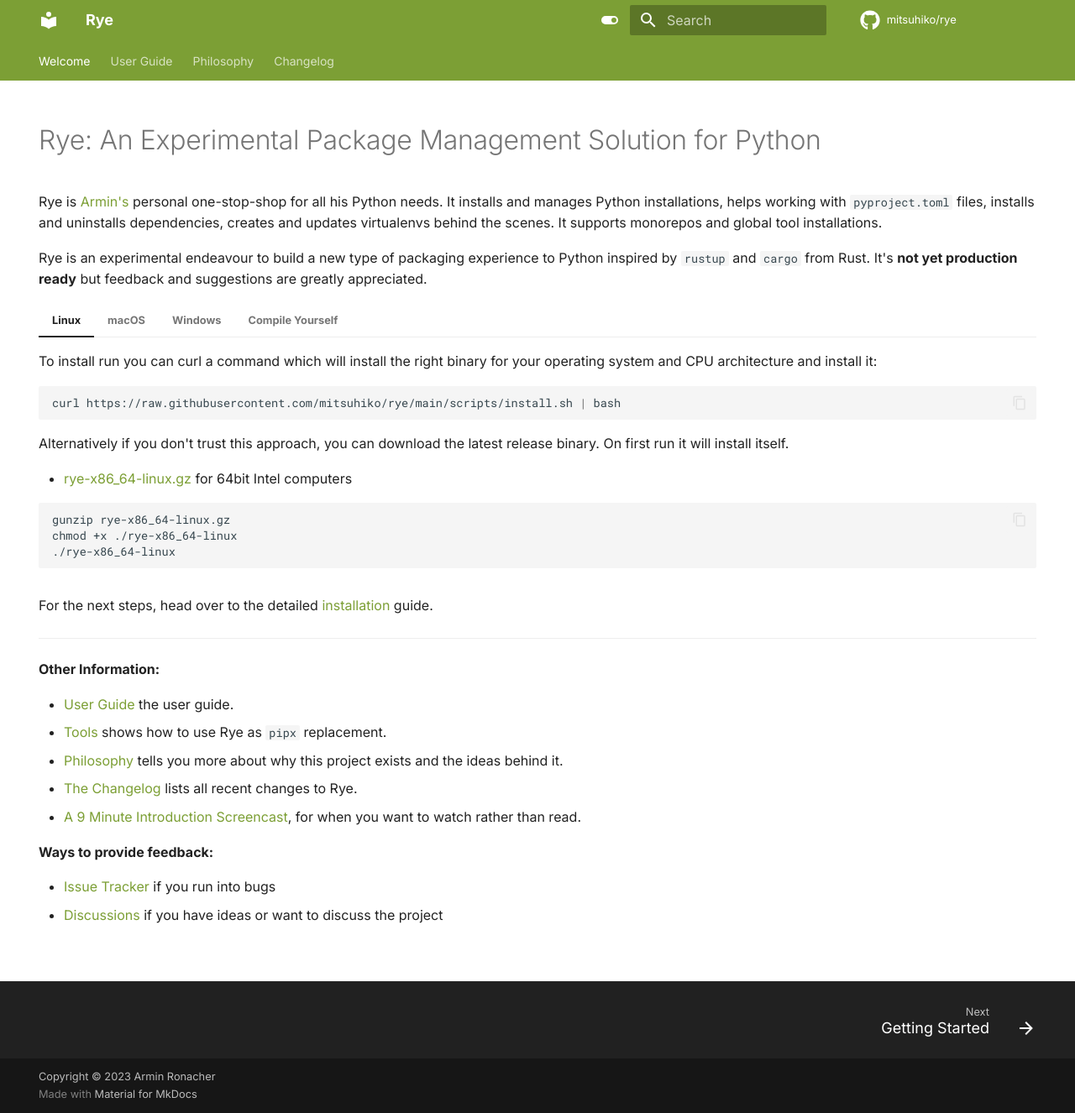
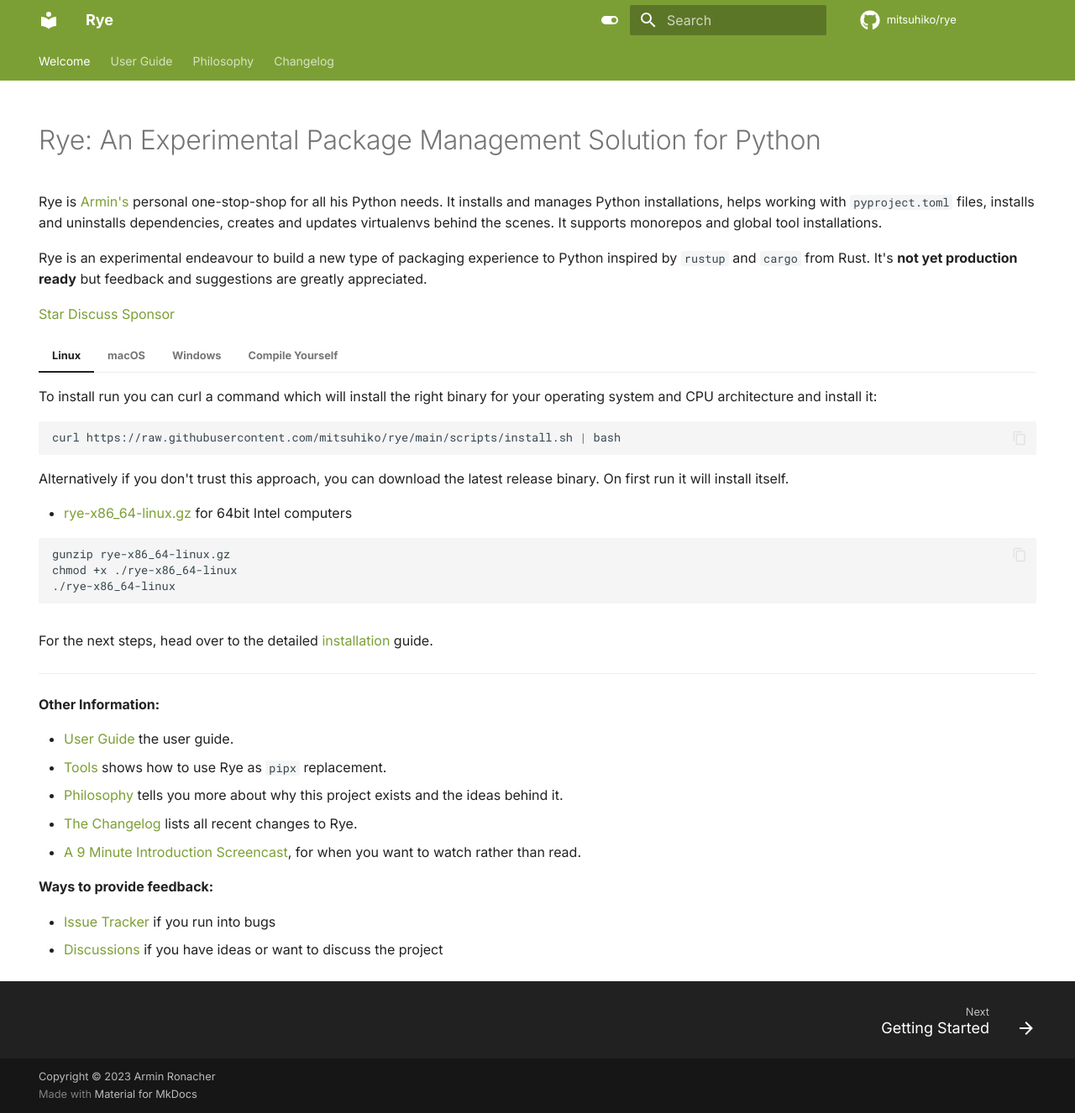
Before and after one commit to astral-sh/rye, an MkDocs documentation site: the page built from docs/index.md, in a window 1280 px wide and 1326 px high. Shown: the whole window at 84% size. Built offline with MkDocs 1.6.1 and Material for MkDocs 9.7.7, drawn with Linux system fonts in a browser that asks for light colours; comment, search, counter and statistics services are not loaded.

Commit message:
Add github buttons

```diff
--- a/docs/index.md
+++ b/docs/index.md
@@ -14,6 +14,14 @@
 Rye is an experimental endeavour to build a new type of packaging experience to
 Python inspired by `rustup` and `cargo` from Rust.  It's **not yet production ready**
 but feedback and suggestions are greatly appreciated.
+
+<script async defer src="https://buttons.github.io/buttons.js"></script>
+<p>
+  <a class="github-button" href="https://github.com/mitsuhiko/rye" data-size="large" data-show-count="true" data-color-scheme="light" aria-label="Star mitsuhiko/insta on GitHub">Star</a>
+<a class="github-button" href="https://github.com/mitsuhiko/rye/discussions" data-icon="octicon-comment-discussion" data-size="large" aria-label="Discuss mitsuhiko/rye on GitHub">Discuss</a>
+  <a class="github-button" href="https://github.com/sponsors/mitsuhiko" data-size="large" data-icon="octicon-heart" data-color-scheme="light" aria-label="Sponsor @mitsuhiko on GitHub">Sponsor</a>
+</p>
+
 
 {!.includes/quick-install.md!}
 
```
